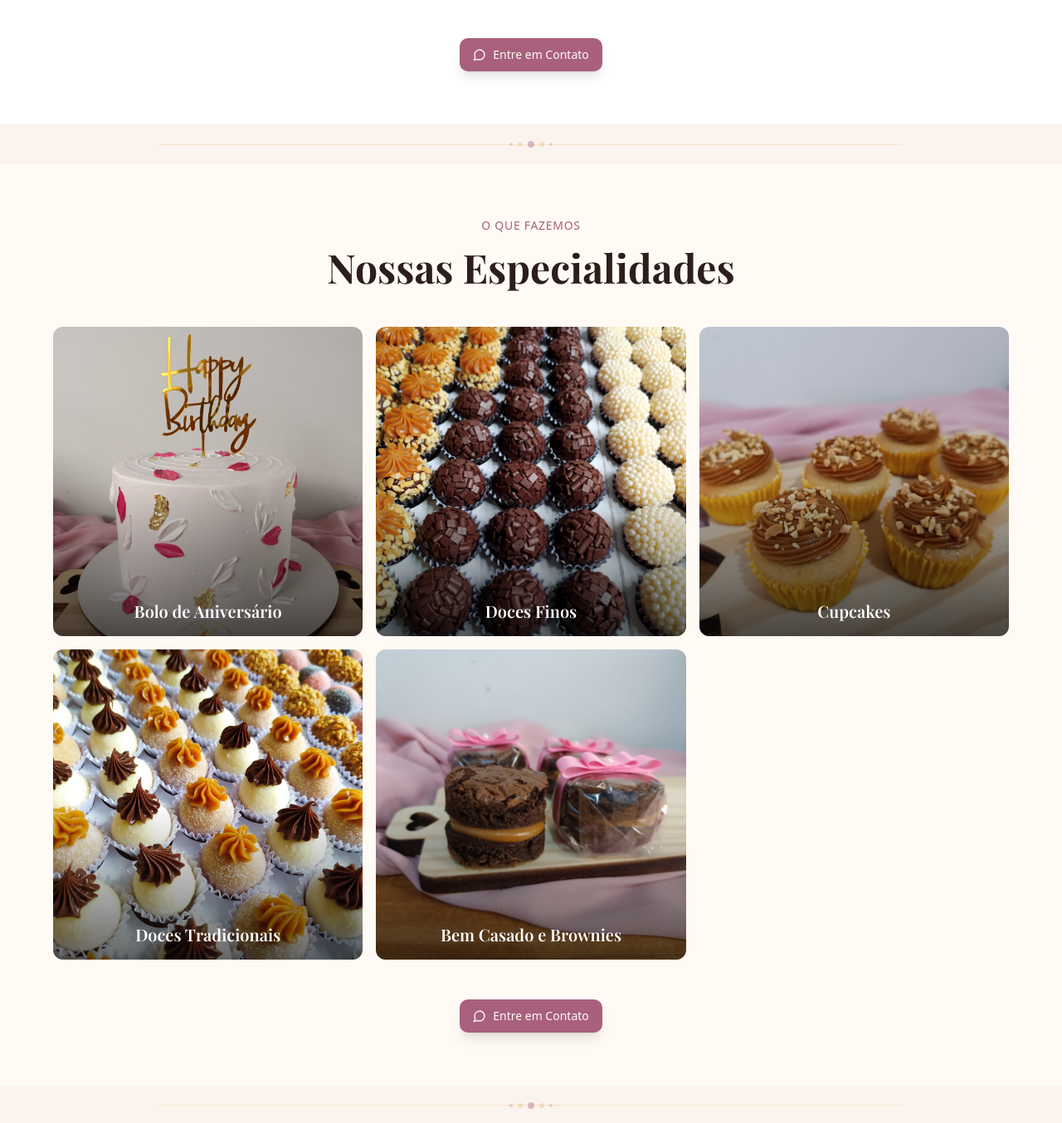
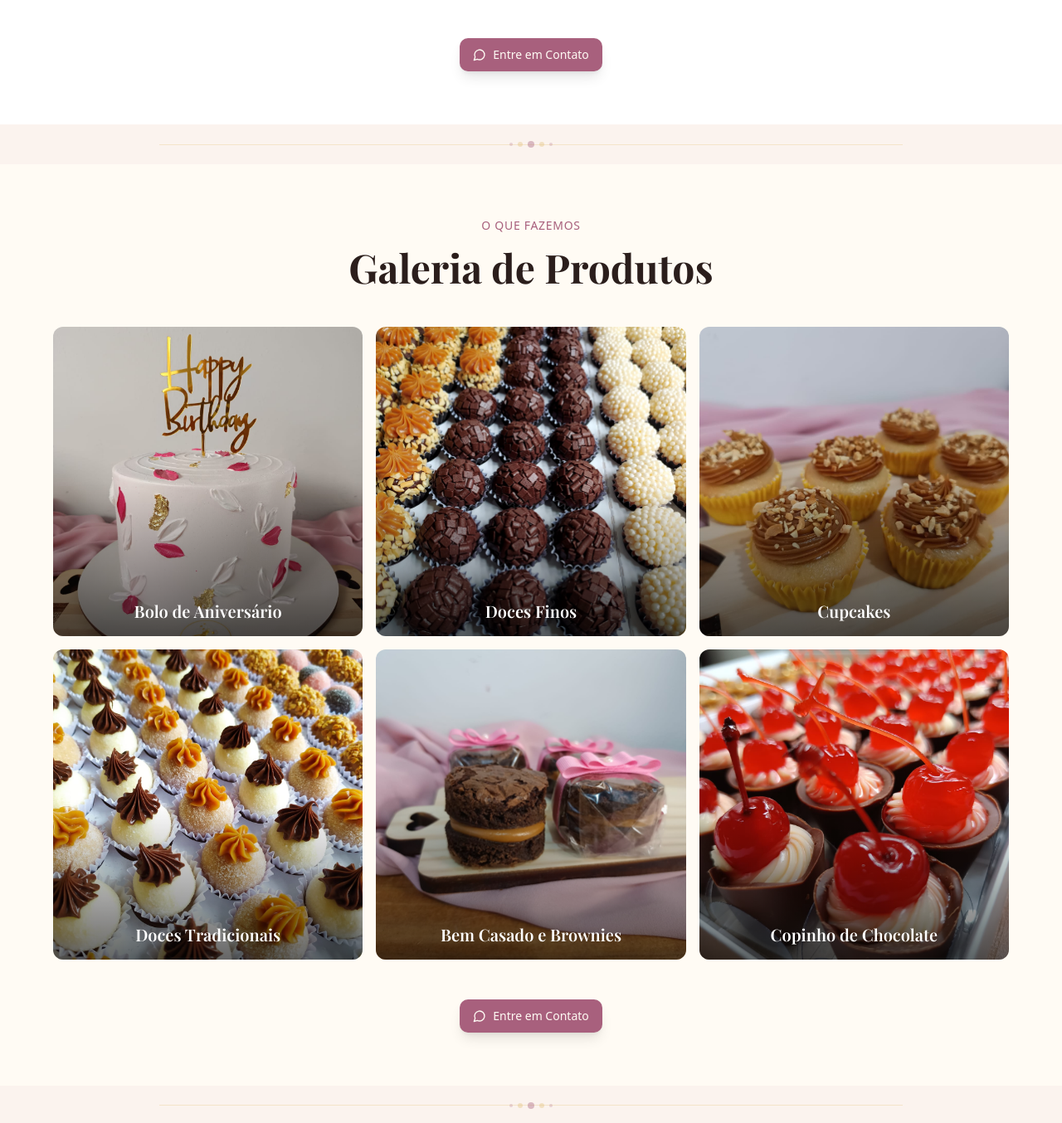
Before and after one commit to pedrolecio/gizeli-confeitaria, a Next.js app: page / in a window 1280 px wide. Shown: the part 1604-2958 px from the top of the page at 83% size. Built offline with nearby package versions, Linux system fonts and the light colour scheme; a web font is replaced by a local one.

Commit message:
Adicionado copinhos de chocolate

```diff
--- a/components/specialties-section.tsx
+++ b/components/specialties-section.tsx
@@ -21,6 +21,10 @@ const galleryItems = [
     title: "Bem Casado e Brownies",
     image: "/images/brownies.jpg",
   },
+  {
+    title: "Copinho de Chocolate",
+    image: "/images/copinho.jpg",
+  },
 ]
 
 export function SpecialtiesSection() {
@@ -30,7 +34,7 @@ export function SpecialtiesSection() {
         <div className="text-center mb-12">
           <p className="text-sm mb-4 tracking-wider uppercase text-primary">O que fazemos</p>
           <h2 className="font-[family-name:var(--font-playfair)] text-3xl md:text-5xl font-bold text-foreground mb-4">
-            Nossas Especialidades
+            Galeria de Produtos
           </h2>
         </div>
 
```
Also changed, not shown: public/images/copinho.jpg (added).
